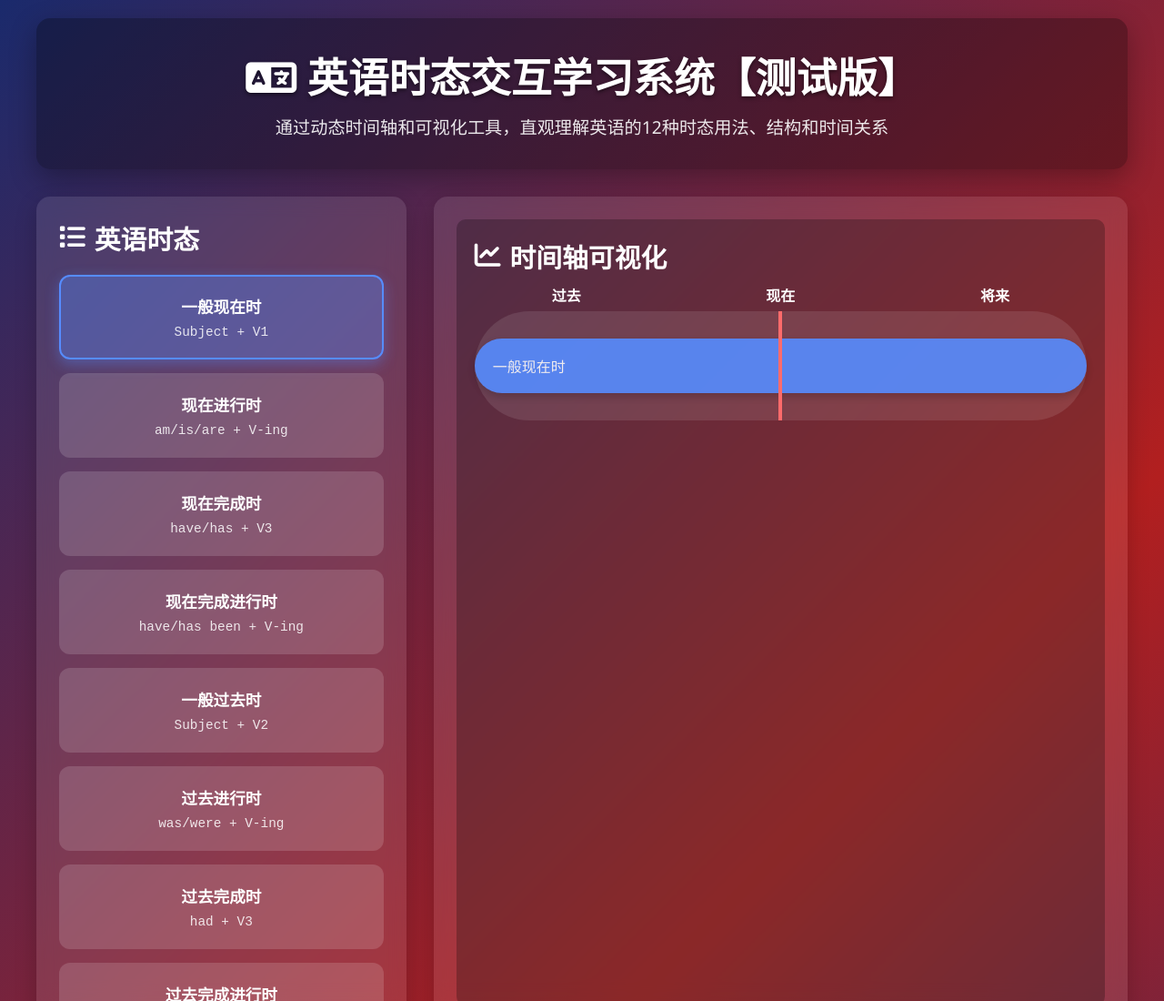
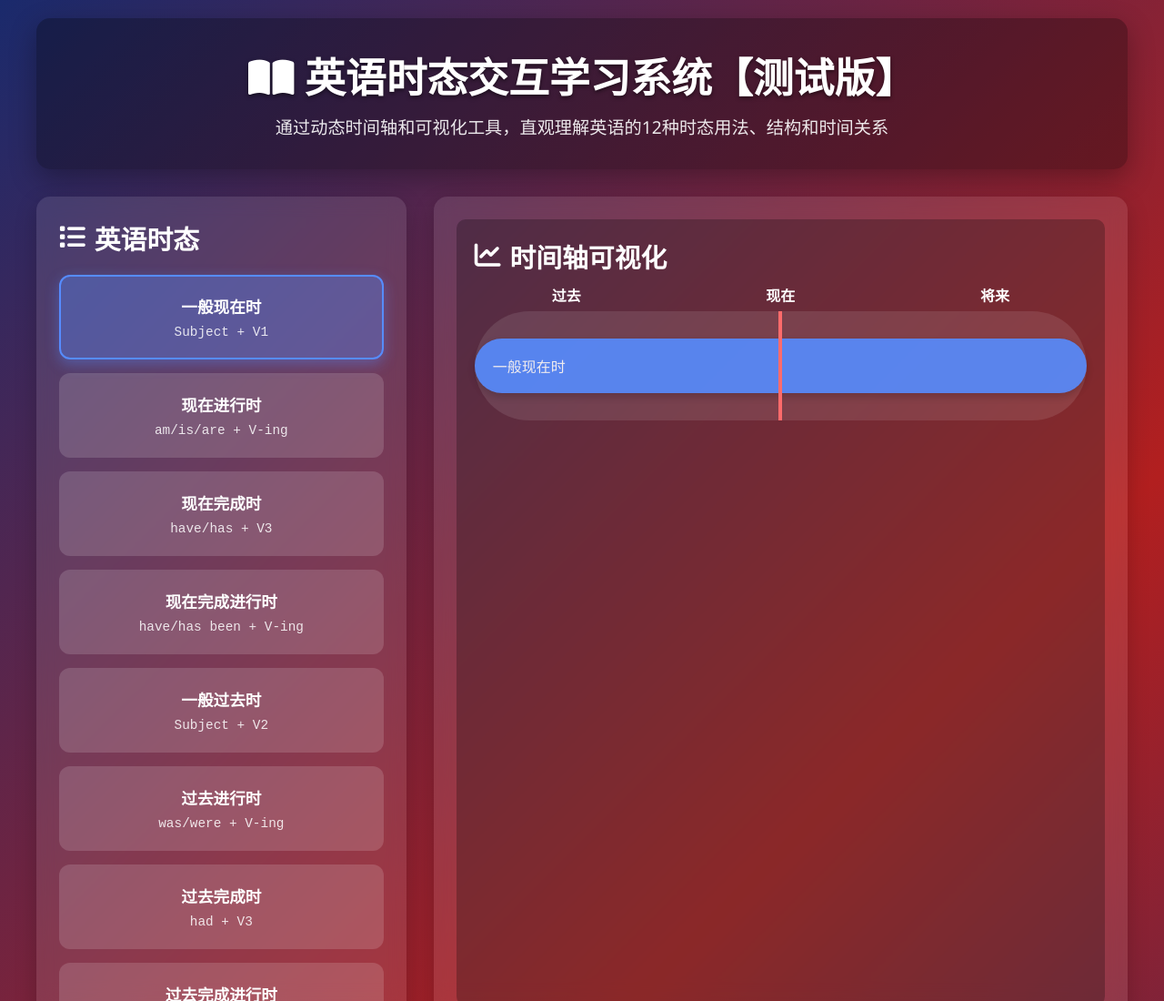
Before and after one commit to Arikimizord/AIEDenglishteching, a plain HTML site: page 互动式网页教学.html in a window 1280 px wide. Shown: the top 1100 px of the page at 91% size. Drawn offline with Linux system fonts and the light colour scheme.

Commit message:
Update 互动式网页教学.html

```diff
--- a/互动式网页教学.html
+++ b/互动式网页教学.html
@@ -355,7 +355,7 @@
 <body>
     <div class="container">
         <header>
-            <h1><i class="fas fa-language"></i> 英语时态交互学习系统【测试版】</h1>
+            <h1><i class="fas fa-book-open"></i> 英语时态交互学习系统【测试版】</h1>
             <p class="subtitle">通过动态时间轴和可视化工具，直观理解英语的12种时态用法、结构和时间关系</p>
         </header>
 
```
